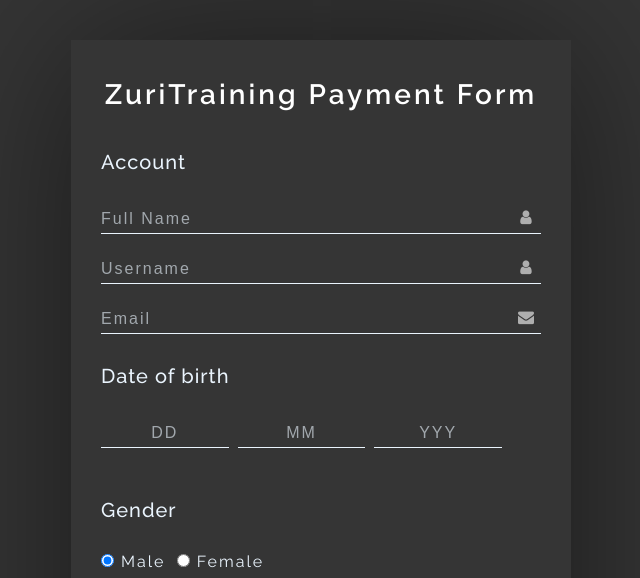
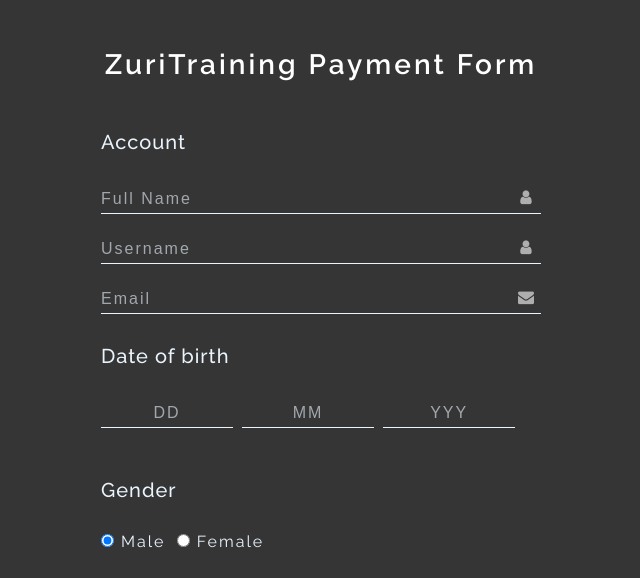
Before and after one commit to khareemah/zuri-assigment-payment-form, a plain HTML site: page index.html in a window 1280 px wide. Shown: the top 578 px of the page, without its empty margins (319-959 px from the left). Drawn offline with Linux system fonts and the light colour scheme.

Commit message:
modified css

```diff
--- a/app.css
+++ b/app.css
@@ -7,14 +7,12 @@
 body {
   background-color: #353535;
   font-family: "Raleway", sans-serif;
-  padding: 0 20px;
 }
 .wrapper {
   max-width: 500px;
-  padding: 30px;
+  padding: 0 30px;
   margin: 40px auto;
   color: #eaf4fd;
-  box-shadow: 0px 5px 10pc rgba(0, 0, 0, 0.5);
 }
 h2 {
   text-align: center;
@@ -22,7 +20,7 @@ h2 {
   font-size: 28px;
   font-weight: 600;
   line-height: 50px;
-  margin-bottom: 20px;
+  margin-bottom: 40px;
   color: white;
 }
 h4 {
@@ -79,7 +77,7 @@ input::placeholder {
 input[type="text"].dob {
   display: inline-block;
   margin-right: 5px;
-  width: 29%;
+  width: 30%;
   text-align: center;
 }
 input[type="radio"] {
```
